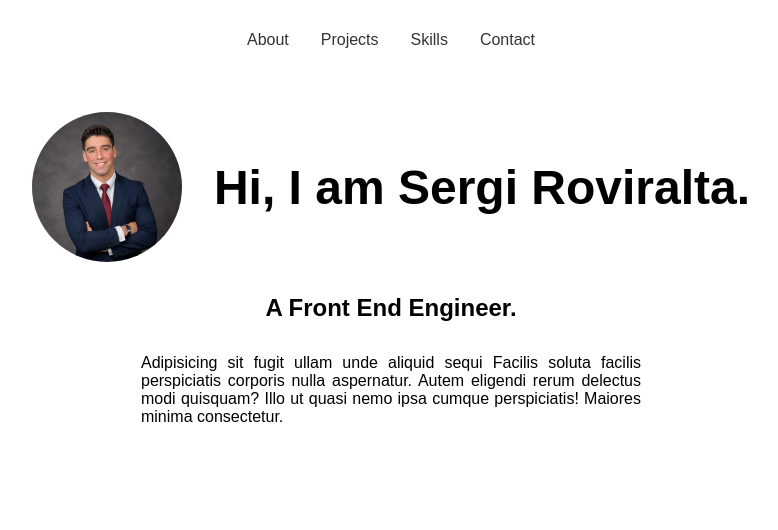
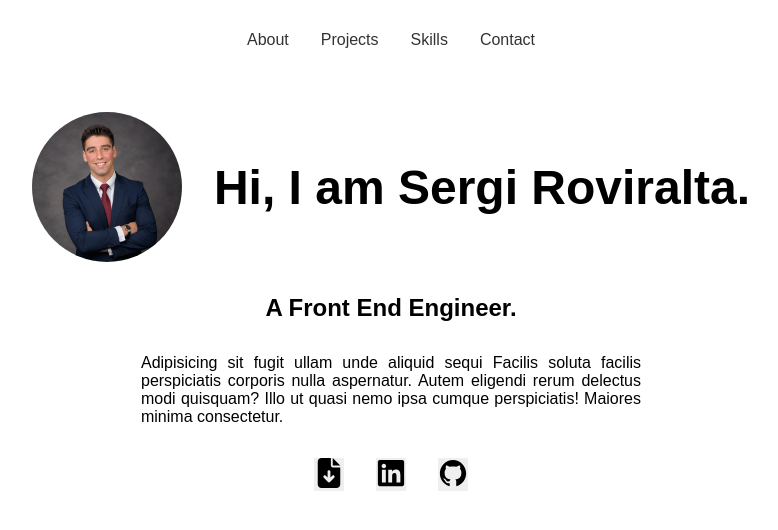
Before and after one commit to roviralta/my-portfolio, a React (Create React App) app: page / in a window 1280 px wide. Shown: the top 530 px of the page, without its empty margins (249-1027 px from the left). Built offline with nearby package versions, Linux system fonts and the light colour scheme.

Commit message:
added buttons with extternals links in About

```diff
--- a/package.json
+++ b/package.json
@@ -6,6 +6,7 @@
     "cra-template": "1.2.0",
     "react": "^19.0.0",
     "react-dom": "^19.0.0",
+    "react-icons": "^5.4.0",
     "react-scripts": "5.0.1"
   },
   "scripts": {
--- a/src/components/About/About.css
+++ b/src/components/About/About.css
@@ -18,6 +18,12 @@
   align-items: center;
   gap: 2em;
   margin-bottom: 2rem;
+}
+
+.about-buttons {
+  display: flex;
+  gap: 2rem;
+  margin-top: 2rem;
 }
 
 #portfolio-picture {
--- a/src/components/About/About.js
+++ b/src/components/About/About.js
@@ -2,6 +2,11 @@ import React from "react";
 import "./About.css";
 import pict from "../../data/test.webp";
 import { about } from "../../data/About";
+import ResumeButton from "../Button/ResumeButton";
+import { FaLinkedin } from "react-icons/fa";
+import { IoLogoGithub } from "react-icons/io";
+import { FaFileArrowDown } from "react-icons/fa6";
+import resume from "../../data/SergiRoviralta_CV.pdf";
 
 const About = () => {
   return (
@@ -15,6 +20,18 @@ const About = () => {
           <h3>A {about.role}.</h3>
           <p>{about.description}</p>
         </div>
+        <div className="about-buttons">
+          {<ResumeButton icon={FaFileArrowDown} link={resume}></ResumeButton>}
+          <ResumeButton
+            link={about.social.linkedin}
+            icon={FaLinkedin}
+          ></ResumeButton>
+          <ResumeButton
+            name="Github"
+            link={about.social.github}
+            icon={IoLogoGithub}
+          ></ResumeButton>
+        </div>
       </div>
     </section>
   );
--- /dev/null
+++ b/src/components/Button/ResumeButton.css
@@ -0,0 +1,14 @@
+#about-button {
+  border: none;
+}
+
+.icon {
+  font-size: 30px; /* Size of the icon */
+  color: black; /* LinkedIn blue */
+  transition: color 0.3s ease, transform 0.2s ease;
+  cursor: pointer;
+}
+
+.icon:hover {
+  transform: scale(1.4); /* Slight scaling effect */
+}
--- /dev/null
+++ b/src/components/Button/ResumeButton.js
@@ -0,0 +1,14 @@
+import React from "react";
+import "./ResumeButton.css";
+
+const ResumeButton = (props) => {
+  return (
+    <button id="about-button">
+      <a href={props.link} target="_blank" rel="noopener noreferrer">
+        {props.icon && <props.icon className="icon" />}
+      </a>
+    </button>
+  );
+};
+
+export default ResumeButton;
--- a/src/data/About.js
+++ b/src/data/About.js
@@ -6,8 +6,8 @@ const about = {
     "Adipisicing sit fugit ullam unde aliquid sequi Facilis soluta facilis perspiciatis corporis nulla aspernatur. Autem eligendi rerum delectus modi quisquam? Illo ut quasi nemo ipsa cumque perspiciatis! Maiores minima consectetur.",
   resume: "https://example.com",
   social: {
-    linkedin: "https://linkedin.com",
-    github: "https://github.com",
+    linkedin: "https://www.linkedin.com/in/sroviralta/",
+    github: "https://github.com/roviralta",
   },
 };
 
```
Also changed, not shown: 2 other files (tests, documents, lock files or other folders).
